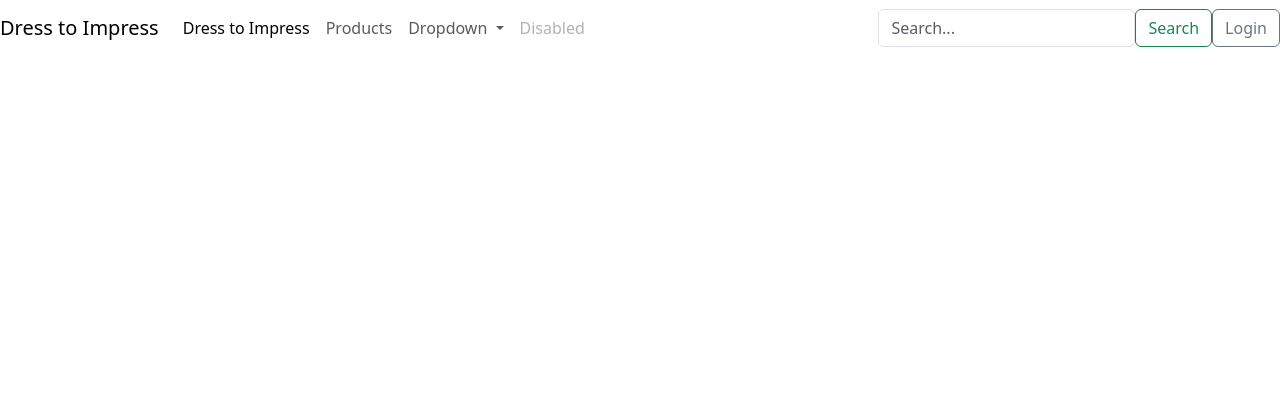
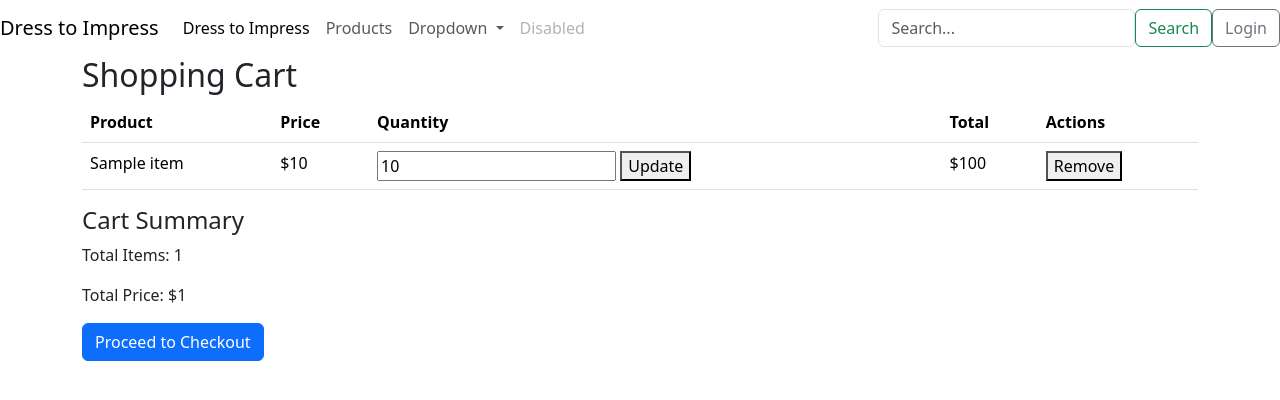
Before and after one commit to ramatoulay123/Dresstoimpress, a Flask app: template templates/cart.html.jinja in a window 1280 px wide. Shown: the top 400 px of the page. Run offline with Flask 3, Linux system fonts and the light colour scheme; the template is opened without the code that fills it: most values are stand-ins (such as "Sample title", 1, 10 or a date in 2020).

Commit message:
fixing my pages

```diff
--- a/templates/cart.html.jinja
+++ b/templates/cart.html.jinja
@@ -10,13 +10,52 @@
 </head>
 
 <body>
+    {% include "components/navbar.html.jinja" %}
+    <div class="container">
+        <h2>Shopping Cart</h2>
+        <div class="table-responsive">
+            <table class="table">
+                <thead>
+                    <tr>
+                        <th>Product</th>
+                        <th>Price</th>
+                        <th>Quantity</th>
+                        <th>Total</th>
+                        <th>Actions</th>
+                    </tr>
+                </thead>
+                <tbody>
+                    {% for item in cart %}
+                        <tr>
+                            <td>{{ item.name }}</td>
+                            <td>${{ item.price }}</td>
+                            <td>
+                                <form action="/update_quantity" method="POST">
+                                    <input type="number" name="quantity" value="{{ item.quantity }}" min="1" />
+                                    <input type="hidden" name="item_id" value="{{ item.id }}" />
+                                    <button type="submit">Update</button>
+                                </form>
+                            </td>
+                            <td>${{ item.price * item.quantity }}</td>
+                            <td>
+                                <form action="/remove_item" method="POST">
+                                    <input type="hidden" name="item_id" value="{{ item.id }}" />
+                                    <button type="submit">Remove</button>
+                                </form>
+                            </td>
+                        </tr>
+                    {% endfor %}
+                </tbody>
+            </table>
+        </div>
+        <div class="cart-summary">
+            <h4>Cart Summary</h4>
+            <p>Total Items: {{ total_items }}</p>
+            <p>Total Price: ${{ total_price }}</p>
+            <a href="/checkout" class="btn btn-primary">Proceed to Checkout</a>
+        </div>
+    </div>
 
-     {% include "components/navbar.html.jinja" %}
-     <div class="table-responsive">
-  <table class="table">
-
-  </table>
-</div>
 
 
       <script src="https://cdn.jsdelivr.net/npm/bootstrap@5.3.3/dist/js/bootstrap.bundle.min.js" integrity="sha384-YvpcrYf0tY3lHB60NNkmXc5s9fDVZLESaAA55NDzOxhy9GkcIdslK1eN7N6jIeHz" crossorigin="anonymous"></script>
```
Also changed, not shown: templates/browse.html.jinja (+5 -11 lines), templates/product.html.jinja (+11 -10 lines).
